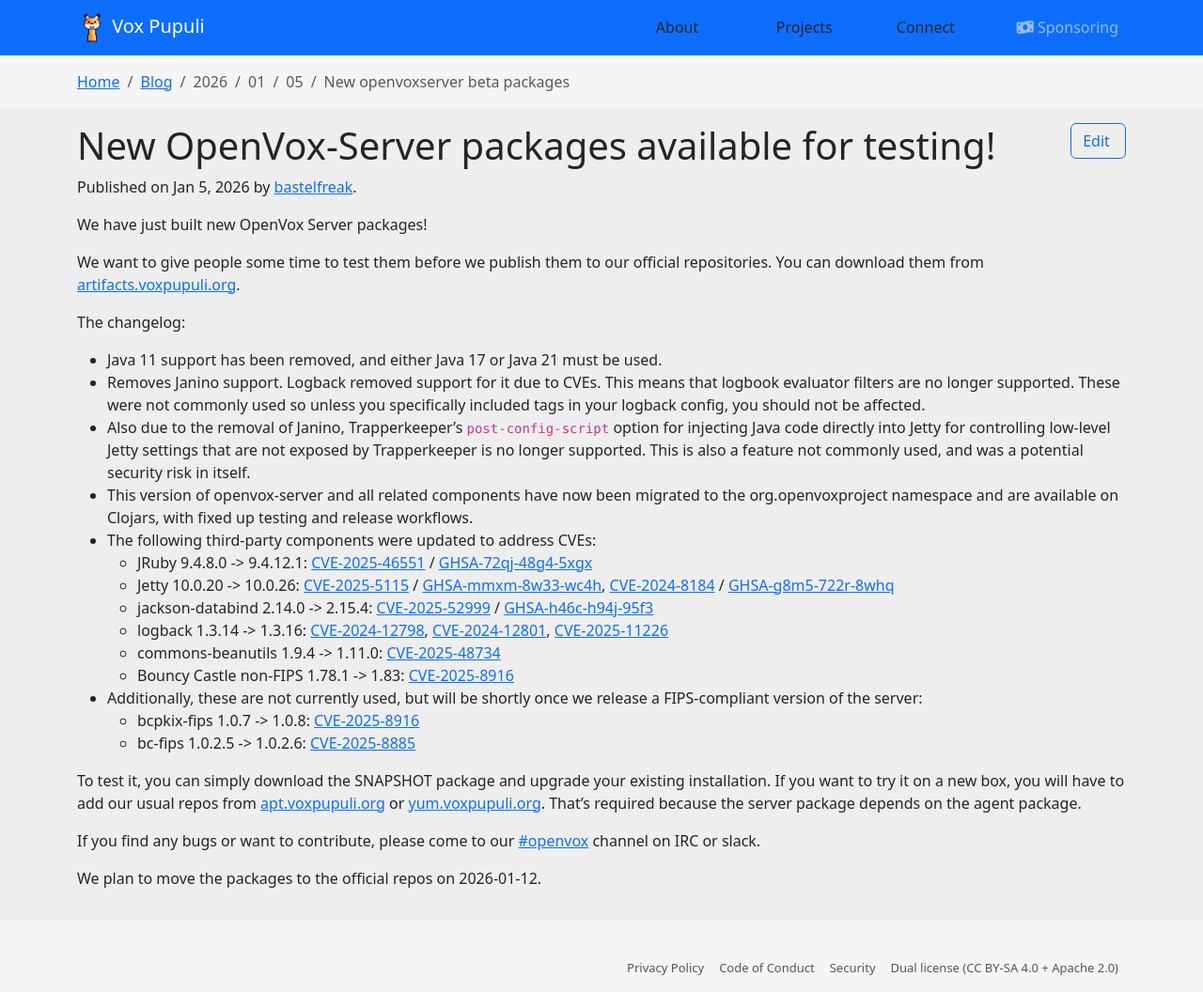
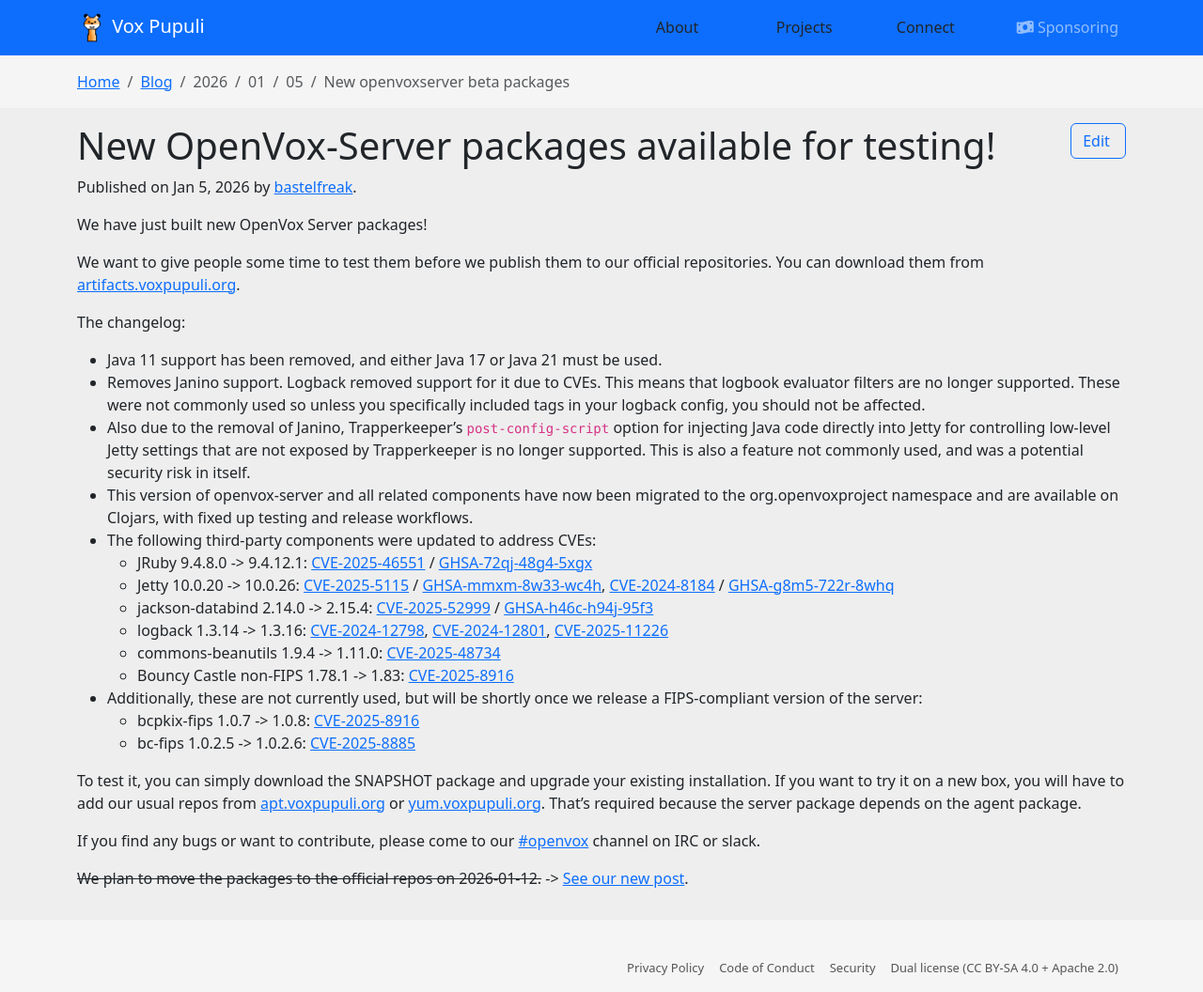
Before and after one commit to voxpupuli/voxpupuli.github.io, a Jekyll site: the page built from _posts/2026-01-05-new-openvoxserver-beta-packages.md, in a window 1280 px wide. Shown: the whole page at 94% size. Built offline with Jekyll 4.4.1, drawn with Linux system fonts in a browser that asks for light colours; nearby versions of some CDN libraries.

Commit message:
Release post: link to newer version

```diff
--- a/_posts/2026-01-05-new-openvoxserver-beta-packages.md
+++ b/_posts/2026-01-05-new-openvoxserver-beta-packages.md
@@ -32,4 +32,4 @@
 
 If you find any bugs or want to contribute, please come to our [#openvox](https://voxpupuli.org/connect/) channel on IRC or slack.
 
-We plan to move the packages to the official repos on 2026-01-12.
+~~We plan to move the packages to the official repos on 2026-01-12.~~ -> [See our new post](https://voxpupuli.org/blog/2026/01/12/more-testing-for-new-packages/).
```
